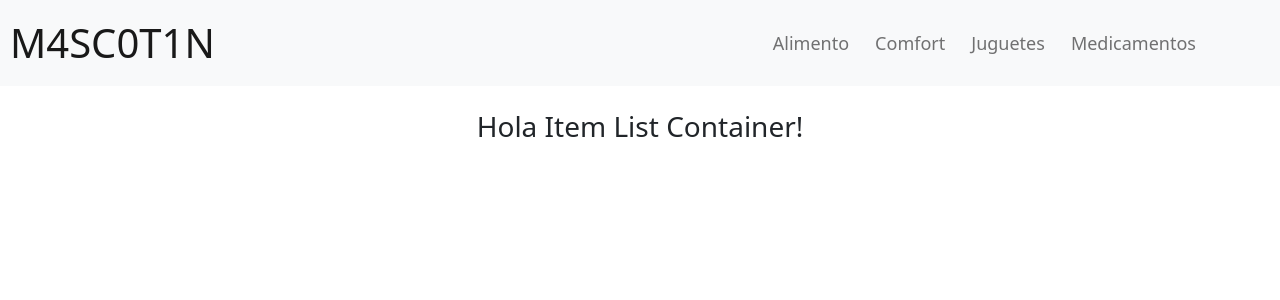
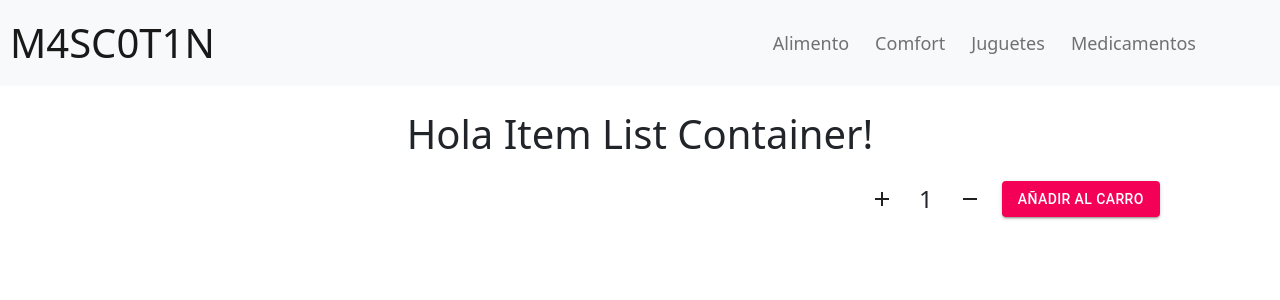
Before and after one commit to VictoriaZappettini/Mascotin, a React (Create React App) app: page / in a window 1280 px wide. Shown: the top 300 px of the page. Built offline with nearby package versions, Linux system fonts and the light colour scheme.

Commit message:
Mascotin + Zappettini

```diff
--- a/package.json
+++ b/package.json
@@ -8,14 +8,12 @@
     "@testing-library/jest-dom": "^5.16.2",
     "@testing-library/react": "^12.1.4",
     "@testing-library/user-event": "^13.5.0",
-    "boostrap": "^2.0.0",
     "bootstrap": "^5.1.3",
-    "materialize-css": "^1.0.0-rc.2",
     "react": "^17.0.2",
     "react-bootstrap": "^2.2.1",
     "react-dom": "^17.0.2",
-    "react-materialize": "^3.10.0",
     "react-scripts": "5.0.0",
+    "styled-components": "^5.3.5",
     "web-vitals": "^2.1.4"
   },
   "scripts": {
--- /dev/null
+++ b/src/components/ItemCount.css
@@ -0,0 +1,10 @@
+.boton{
+    margin-bottom: 10px;
+    padding-left: 15px;
+    margin-inline: 15px;
+
+}
+.todos{
+    padding: 40px;
+
+}
--- /dev/null
+++ b/src/components/ItemCount.jsx
@@ -0,0 +1,43 @@
+import { Button } from '@material-ui/core'
+import { Add, Remove } from '@material-ui/icons'
+import { useEffect, useState } from 'react'
+import { ProductAmountContainer, ProductAmount } from './StyledComp';
+
+
+const ItemCount = ({ stock , initial, onAdd }) => {
+
+    const [count, setCount] = useState(0);
+
+    useEffect(() => {
+        setCount(initial);
+    }, []);
+
+
+const increment = () => {
+    if (count < stock) {
+        setCount(count + 1);
+    }
+}
+
+const decrement = () => {
+    if (count > initial) {
+        setCount(count - 1);
+    }
+}
+
+return (
+    <ProductAmountContainer>
+    <Button variant="text" onClick={increment}><Add /></Button>
+    <ProductAmount>{count}</ProductAmount>
+    <Button variant="text" onClick={decrement}><Remove /></Button>
+    {
+        stock
+        ? <Button variant="contained" color="secondary" onClick={() => onAdd(count)}>Añadir al carro</Button>
+        : <Button variant="contained" disabled>Añadir al carro</Button>
+    }
+</ProductAmountContainer>
+);
+
+}
+
+export default ItemCount;
--- a/src/components/ItemListContainer.jsx
+++ b/src/components/ItemListContainer.jsx
@@ -1,7 +1,15 @@
+import ItemCount from "./ItemCount";
+
 function ItemListContainer (props){
+
+    const onAdd = (qty) => {
+        alert("Has seleccionado " + qty + " artículos.");
+    }
 return(
     <>
-    <h3>{props.greeting}</h3>
+        <h1>{props.greeting}</h1>
+
+        <ItemCount stock={5} initial={1} onAdd={onAdd}  />
     </>
 );
 }
--- /dev/null
+++ b/src/components/StyledComp.jsx
@@ -0,0 +1,20 @@
+import styled from "styled-components";
+
+
+//Elementos del item count
+const ProductAmountContainer = styled.div`
+    display: flex;
+    align-items: center;
+    margin-left: 840px;
+    padding: 10px;
+`;
+
+const ProductAmount = styled.div`
+    font-size: 24px;
+    margin: 5px;
+    `;
+
+
+    export {
+        ProductAmount , ProductAmountContainer
+    }
```
Also changed, not shown: 2 other files (tests, documents, lock files or other folders).
